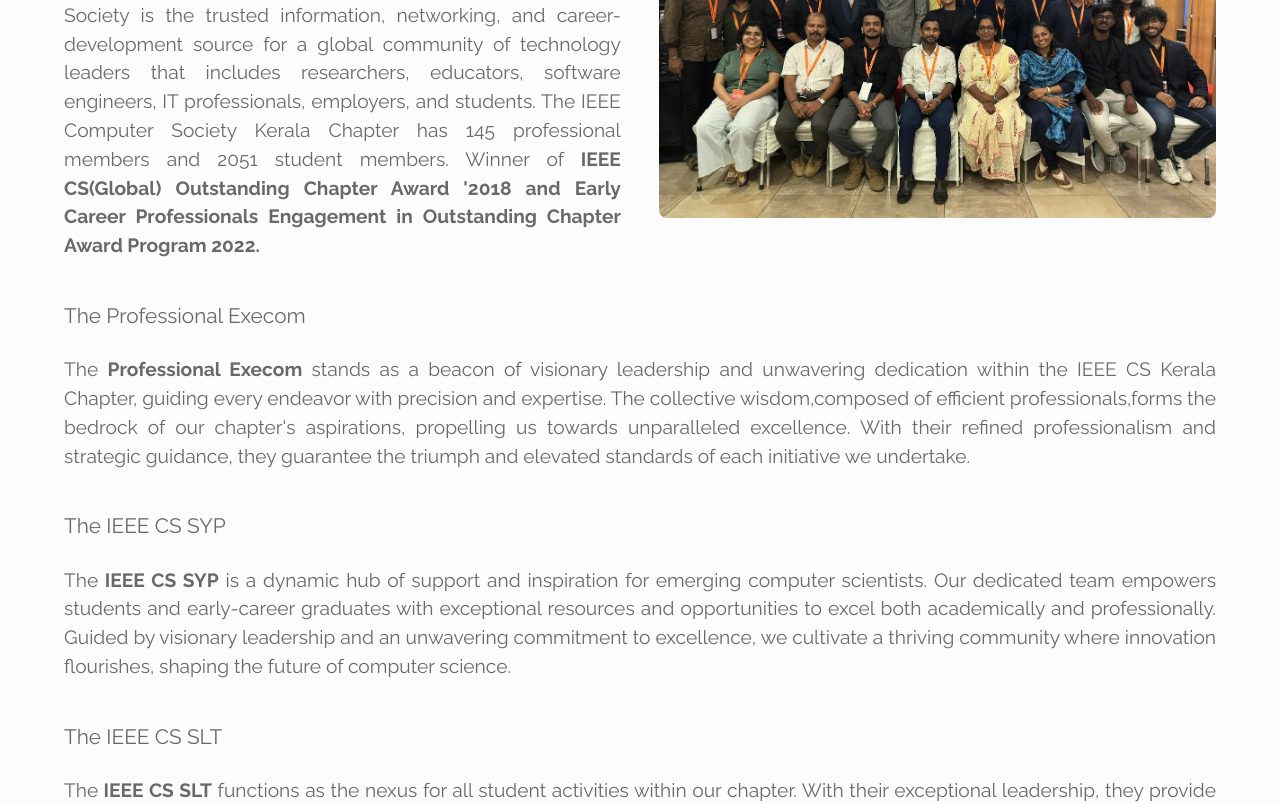
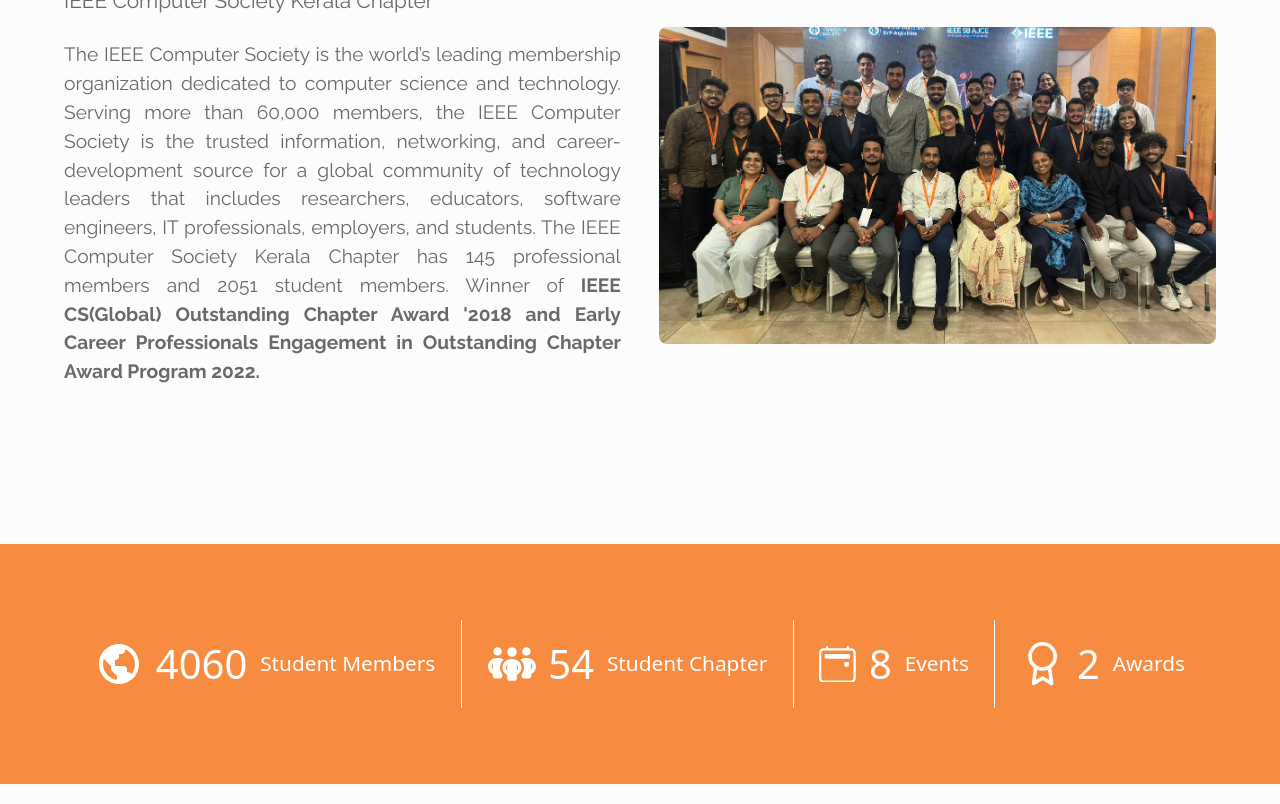
Before and after one commit to AbhishekNSanthosh/csks, a React (Vite) app: page /home in a window 1280 px wide. Shown: the part 1144-1948 px from the top of the page. Built offline with nearby package versions, Linux system fonts and the light colour scheme.

Commit message:
refactor: about us

```diff
--- a/src/Components/AboutUs/AboutUs.jsx
+++ b/src/Components/AboutUs/AboutUs.jsx
@@ -1,8 +1,11 @@
 import React from "react";
 import about from "../../assets/about.jpg";
 import styles from "./AboutUs.module.css";
+import { useLocation } from "react-router-dom";
 
 export const AboutUsComponent = () => {
+  const location = useLocation();
+
   return (
     <div className={styles.container}>
       <div className={styles.wrapper}>
@@ -33,6 +36,8 @@ export const AboutUsComponent = () => {
           </div>
         </div>
 
+        {location?.pathname === '/aboutus' &&
+        <>
         <div className={styles.wrap}>
           <div className={styles.left}>
             <span className={styles.subTitle}>The Professional Execom</span>
@@ -78,6 +83,8 @@ export const AboutUsComponent = () => {
             </p>
           </div>
         </div>
+        </>
+        }
       </div>
     </div>
   );
```
